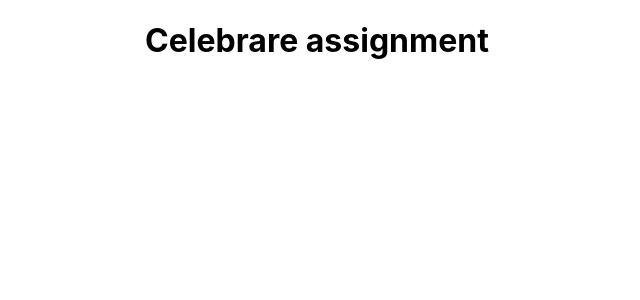
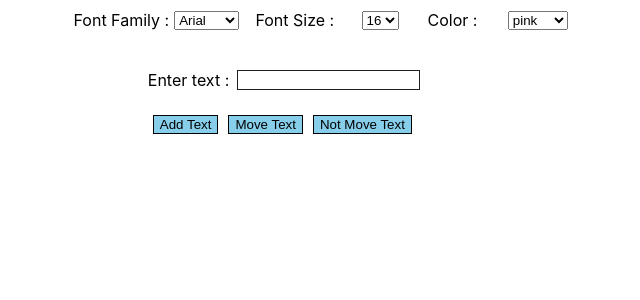
Before and after one commit to venkateshsure/celebrareAssignment-reactjs, a React (Create React App) app: page / in a window 1280 px wide. Shown: the top 300 px of the page, without its empty margins (323-963 px from the left). Built offline with nearby package versions, Linux system fonts and the light colour scheme.

Commit message:
undo and redo operations are remaining

```diff
--- a/src/App.js
+++ b/src/App.js
@@ -1,11 +1,7 @@
+import Home from "./components/Home";
+
 import "./App.css";
 
-function App() {
-  return (
-    <div className="App">
-      <h1>Celebrare assignment</h1>
-    </div>
-  );
-}
+const App = () => <Home />;
 
 export default App;
--- /dev/null
+++ b/src/components/Home/index.css
@@ -0,0 +1,64 @@
+.con {
+  display: flex;
+  align-items: center;
+  justify-content: center;
+  width: 100%;
+  padding: 10px;
+}
+
+.select-containers {
+  display: flex;
+  flex-direction: row;
+  align-items: center;
+  justify-content: space-around;
+  width: 35%;
+}
+
+.select-head-con {
+  display: flex;
+  justify-content: space-between;
+  width: 50%;
+}
+
+.select-button-con {
+  display: flex;
+  flex-direction: column;
+  height: 100px;
+  width: 80%;
+  justify-content: space-between;
+  align-items: center;
+}
+
+.btn {
+  cursor: pointer;
+  border: 1px solid #000000;
+  background-color: #87ceeb;
+  margin: 5px;
+}
+
+.text-button-con {
+  display: flex;
+  flex-direction: column;
+  width: 70%;
+  justify-content: space-between;
+  align-items: center;
+  margin-top: 20px;
+}
+
+.all-buttons {
+  display: flex;
+  flex-wrap: wrap;
+  width: 50%;
+  margin-top: 20px;
+}
+
+.input-con {
+  display: flex;
+  width: 50%;
+  margin-top: 20px;
+}
+.input {
+  border: 1px solid #202020;
+  outline: none;
+  margin-left: 8px;
+}
--- /dev/null
+++ b/src/components/Home/index.js
@@ -0,0 +1,137 @@
+import "./index.css";
+
+import { Component } from "react";
+
+class Home extends Component {
+  state = {
+    text: "",
+    fontFamily: "Roboto",
+    fontSize: 16,
+    color: "#000000",
+    cursorX: 0,
+    cursorY: 0,
+    addedText: "",
+  };
+
+  onChangeText = (event) => {
+    this.setState({ text: event.target.value });
+  };
+  onAddText = (event) => {
+    console.log(event);
+    if (event.type === "click") {
+      const { text } = this.state;
+      this.setState({ addedText: text });
+    }
+  };
+  onChangeFontFamily = (event) => {
+    this.setState({ fontFamily: event.target.value });
+  };
+
+  onChangeFontSize = (event) => {
+    const fontValue = parseInt(event.target.value);
+    this.setState({ fontSize: fontValue });
+  };
+
+  onChangeColor = (event) => {
+    this.setState({ color: event.target.value });
+  };
+
+  moveText = () => {
+    document.addEventListener("mousemove", this.handleMouseMove);
+  };
+
+  notMoveText = (event) => {
+    document.removeEventListener("mousemove", this.handleMouseMove);
+  };
+
+  handleMouseMove = (event) => {
+    this.setState({
+      cursorX: event.clientX,
+      cursorY: event.clientY,
+    });
+  };
+  render() {
+    const {
+      text,
+      addedText,
+      fontFamily,
+      fontSize,
+      color,
+      cursorX,
+      cursorY,
+    } = this.state;
+    return (
+      <div className="con">
+        <h1
+          style={{
+            fontFamily: fontFamily,
+            fontSize: fontSize,
+            color: color,
+            left: cursorX,
+            top: cursorY,
+            position: "absolute",
+            transition: "top 0.3s ease-out",
+          }}
+        >
+          {addedText}
+        </h1>
+        <div className="select-button-con">
+          <div className="select-head-con">
+            <div className="select-containers">
+              <label htmlFor="font-family">Font Family :</label>
+              <select onChange={this.onChangeFontFamily} id="font-family">
+                <option value="Arial">Arial</option>
+                <option value="Roboto">Roboto</option>
+                <option value="cursive">cursive</option>
+                <option value="fantasy">fantasy</option>
+              </select>
+            </div>
+            <div className="select-containers">
+              <label htmlFor="font-size">Font Size :</label>
+              <select onChange={this.onChangeFontSize} id="font-size">
+                <option value="16">16</option>
+                <option value="20">20</option>
+                <option value="25">25</option>
+                <option value="30">30</option>
+              </select>
+            </div>
+            <div className="select-containers">
+              <label htmlFor="color">Color :</label>
+              <select onChange={this.onChangeColor} id="color">
+                <option value="pink">pink</option>
+                <option value="yellow">yellow</option>
+                <option value="red">red</option>
+                <option value="green">green</option>
+              </select>
+            </div>
+          </div>
+          <div className="text-button-con">
+            <div className="input-con">
+              <label htmlFor="text">Enter text : </label>
+              <input
+                id="text"
+                type="text"
+                value={text}
+                onChange={this.onChangeText}
+                className="input"
+              />
+            </div>
+            <div className="all-buttons">
+              <button type="button" onClick={this.onAddText} className="btn">
+                Add Text
+              </button>
+              <button type="text" onClick={this.moveText} className="btn">
+                Move Text
+              </button>
+              <button type="text" onClick={this.notMoveText} className="btn">
+                Not Move Text
+              </button>
+            </div>
+          </div>
+        </div>
+      </div>
+    );
+  }
+}
+
+export default Home;
```
